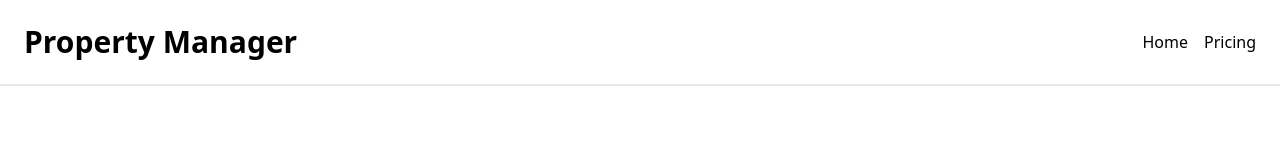
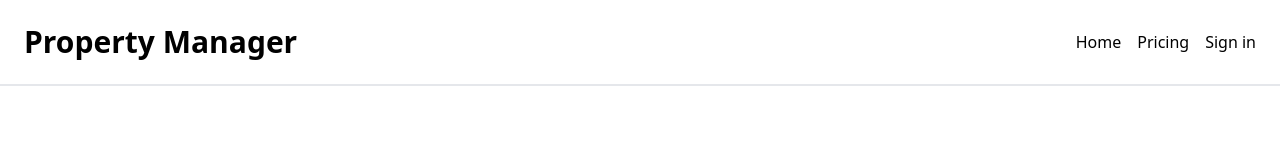
Before and after one commit to JBic9832/PropertyManager, a Next.js app: page / in a window 1280 px wide. Shown: the top 153 px of the page. Built offline with nearby package versions, Linux system fonts and the light colour scheme; no server answers.

Commit message:
Fixed desktop nav

```diff
--- a/components/Navbar.jsx
+++ b/components/Navbar.jsx
@@ -24,20 +24,28 @@ export default function Navbar({}) {
       <div className="gap-4 hidden sm:flex">
         <Link href="/">Home</Link>
         <Link href="/pricing">Pricing</Link>
-        {user ? (
-          <>
-            <Link href="/app">Dashboard</Link>
-            <button onClick={signOut}>Sign out</button>
-          </>
-        ) : (
-          user && (
+        {
+          user ? (
             <>
+              <Link href="/app">Dashboard</Link>
+              <button onClick={signOut}>Sign out</button>
               <h1 className={user ? "block" : "hidden w-0"}>
                 {username ? username : user.email}
               </h1>
             </>
+          ) : (
+            <Link href="/signin">Sign in</Link>
           )
-        )}
+          // : (
+          //   user && (
+          //     <>
+          //       <h1 className={user ? "block" : "hidden w-0"}>
+          //         {username ? username : user.email}
+          //       </h1>
+          //     </>
+          //   )
+          // )
+        }
       </div>
       <div
         className={`${isMenuOpen ? "hidden" : "block"} sm:hidden`}
```
